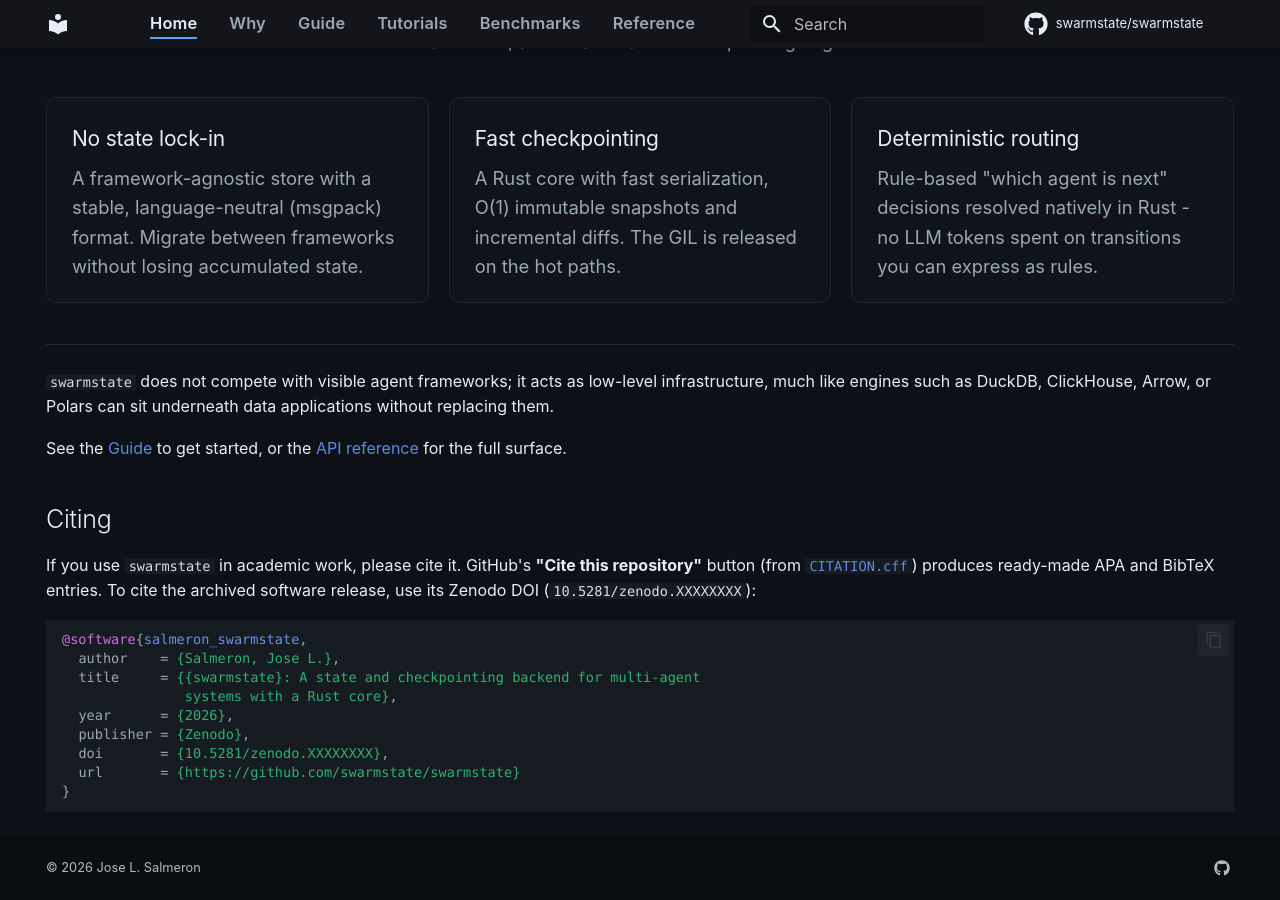
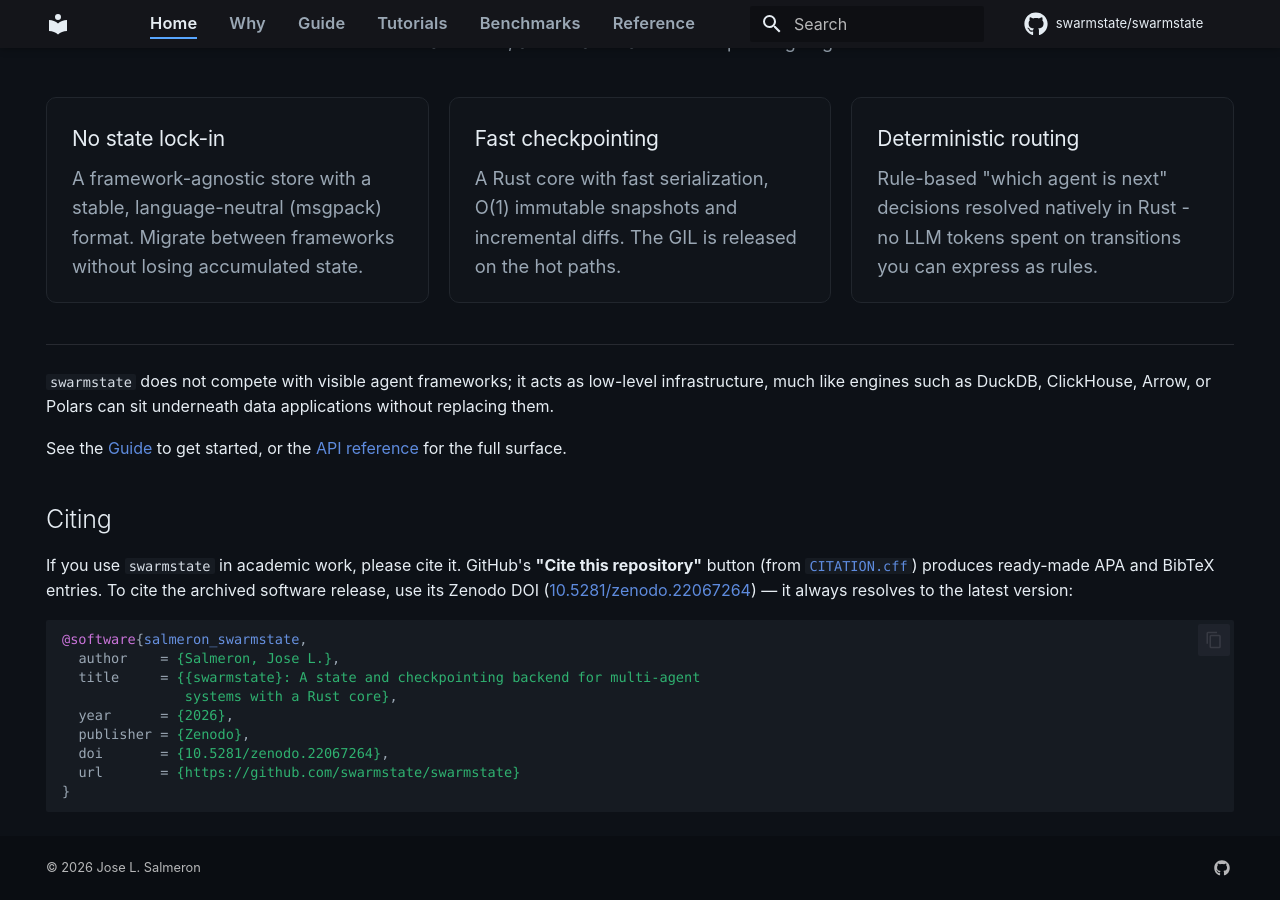
Before and after one commit to swarmstate/swarmstate.github.io, an MkDocs documentation site: the page built from docs/index.md, in a window 1280 px wide and 900 px high, scrolled down 1579 px. Built offline with MkDocs 1.6.1 and Material for MkDocs 9.7.7, drawn with Linux system fonts in a browser that asks for light colours; comment, search, counter and statistics services are not loaded.

Commit message:
docs: the DOI exists — 10.5281/zenodo.22067264
Co-Authored-By: Claude Opus 5 (1M context) <noreply@anthropic.com>

````diff
--- a/docs/index.md
+++ b/docs/index.md
@@ -64,7 +64,8 @@ If you use `swarmstate` in academic work, please cite it. GitHub's **"Cite this
 repository"** button (from
 [`CITATION.cff`](https://github.com/swarmstate/swarmstate/blob/main/CITATION.cff))
 produces ready-made APA and BibTeX entries. To cite the archived software release, use
-its Zenodo DOI (`10.5281/zenodo.XXXXXXXX`):
+its Zenodo DOI ([10.5281/zenodo.22067264](https://doi.org/10.5281/zenodo.22067264)) — it always resolves to the latest
+version:
 
 ```bibtex
 @software{salmeron_swarmstate,
@@ -73,7 +74,7 @@ its Zenodo DOI (`10.5281/zenodo.XXXXXXXX`):
                systems with a Rust core},
   year      = {2026},
   publisher = {Zenodo},
-  doi       = {10.5281/zenodo.XXXXXXXX},
+  doi       = {10.5281/zenodo.22067264},
   url       = {https://github.com/swarmstate/swarmstate}
 }
 ```
````
